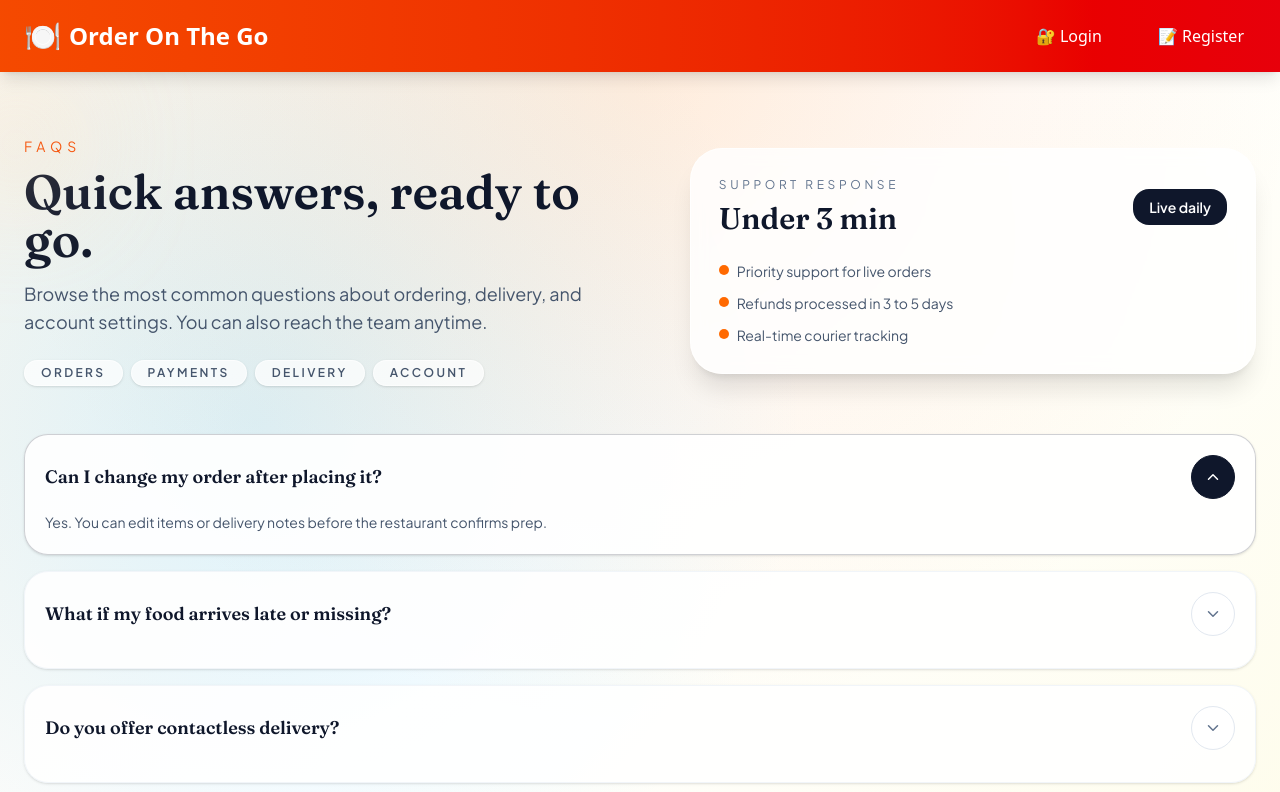
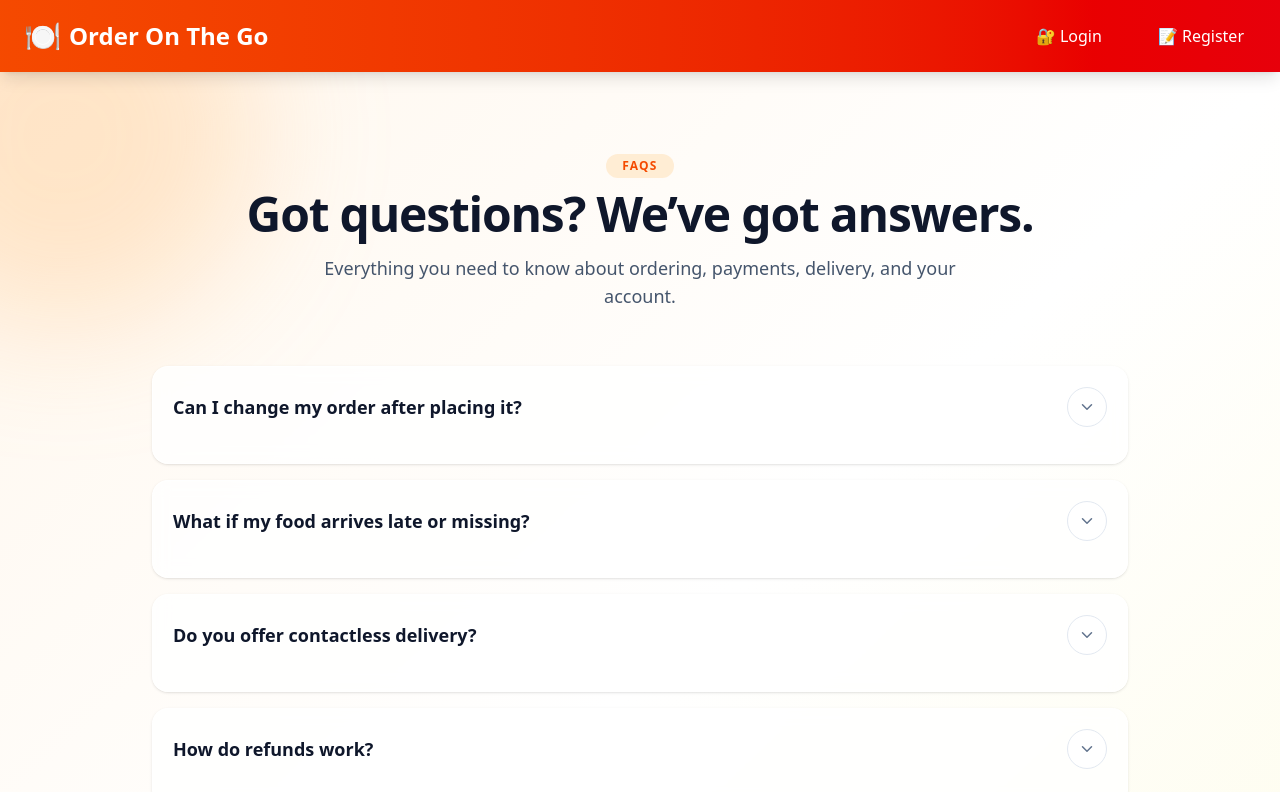
Before and after one commit to TEswarreddy/orderonthego, a React (Vite) app in the folder frontend/: page /faqs in a window 1280 px wide. Shown: the top 792 px of the page. Built offline with nearby package versions, Linux system fonts and the light colour scheme.

Commit message:
feat: Revamp FAQs page with enhanced answers, improved layout, and new footer CTA

```diff
--- a/frontend/src/pages/info/Faqs.jsx
+++ b/frontend/src/pages/info/Faqs.jsx
@@ -5,125 +5,114 @@ const Faqs = () => {
   const faqs = [
     {
       question: "Can I change my order after placing it?",
-      answer: "Yes. You can edit items or delivery notes before the restaurant confirms prep.",
+      answer:
+        "Yes. You can modify items or delivery instructions until the restaurant begins preparation.",
     },
     {
       question: "What if my food arrives late or missing?",
-      answer: "Report it in the app and our support team will credit or resend quickly.",
+      answer:
+        "Report the issue directly from the app. Our support team will quickly resolve it with a refund or replacement.",
     },
     {
       question: "Do you offer contactless delivery?",
-      answer: "Yes. Toggle contactless delivery at checkout and add drop-off instructions.",
+      answer:
+        "Absolutely. Enable contactless delivery during checkout and add drop-off instructions.",
     },
     {
       question: "How do refunds work?",
-      answer: "Refunds go back to the original payment method and typically post in 3 to 5 days.",
+      answer:
+        "Refunds are processed to your original payment method and usually reflect within 3–5 business days.",
     },
     {
       question: "Can I reorder a previous meal?",
-      answer: "Yes. Use the My Orders page to reorder favorites in a single tap.",
+      answer:
+        "Yes. Visit the My Orders page and reorder your favorites with a single tap.",
     },
   ];
 
-  const [openIndex, setOpenIndex] = useState(0);
+  const [openIndex, setOpenIndex] = useState(null);
 
   return (
-    <div className="min-h-screen bg-[radial-gradient(circle_at_top,_rgba(251,146,60,0.15),_transparent_55%),radial-gradient(circle_at_20%_35%,_rgba(56,189,248,0.18),_transparent_45%),linear-gradient(135deg,_#fff7ed_0%,_#ffffff_45%,_#fefce8_100%)] font-body text-slate-900">
-      <section className="container mx-auto px-6 py-16">
-        <div className="grid gap-10 lg:grid-cols-[1.05fr_0.95fr] lg:items-center">
-          <div className="relative max-w-xl">
-            <div className="absolute -top-10 -left-14 h-24 w-24 rounded-full bg-orange-200/50 blur-3xl" />
-            <p className="text-sm uppercase tracking-[0.35em] text-orange-600">FAQs</p>
-            <h1 className="mt-3 text-4xl font-display font-semibold sm:text-5xl">
-              Quick answers, ready to go.
-            </h1>
-            <p className="mt-4 text-base text-slate-600 sm:text-lg">
-              Browse the most common questions about ordering, delivery, and account
-              settings. You can also reach the team anytime.
-            </p>
-            <div className="mt-6 flex flex-wrap gap-2">
-              {["Orders", "Payments", "Delivery", "Account"].map((tag) => (
-                <span
-                  key={tag}
-                  className="rounded-full border border-white/60 bg-white/70 px-4 py-1 text-xs font-semibold uppercase tracking-[0.2em] text-slate-600 shadow-sm"
-                >
-                  {tag}
-                </span>
-              ))}
-            </div>
-          </div>
+    <section className="relative overflow-hidden bg-gradient-to-br from-orange-50 via-white to-yellow-50 dark:from-slate-900 dark:via-slate-950 dark:to-slate-900">
+      {/* Decorative blobs */}
+      <div className="pointer-events-none absolute -top-32 -left-32 h-96 w-96 rounded-full bg-orange-300/30 blur-3xl" />
+      <div className="pointer-events-none absolute -bottom-32 -right-32 h-96 w-96 rounded-full bg-sky-300/30 blur-3xl" />
 
-          <div className="rounded-[32px] border border-white/70 bg-white/80 p-7 shadow-xl backdrop-blur">
-            <div className="flex items-center justify-between">
-              <div>
-                <p className="text-xs uppercase tracking-[0.3em] text-slate-500">
-                  Support response
-                </p>
-                <p className="mt-2 text-3xl font-display font-semibold text-slate-900">
-                  Under 3 min
-                </p>
-              </div>
-              <div className="rounded-2xl bg-slate-900 px-4 py-2 text-sm font-semibold text-white">
-                Live daily
-              </div>
-            </div>
-            <div className="mt-6 grid gap-3 text-sm text-slate-600">
-              {[
-                "Priority support for live orders",
-                "Refunds processed in 3 to 5 days",
-                "Real-time courier tracking",
-              ].map((item) => (
-                <div key={item} className="flex items-start gap-2">
-                  <span className="mt-1 h-2.5 w-2.5 rounded-full bg-orange-500" />
-                  <span>{item}</span>
-                </div>
-              ))}
-            </div>
-          </div>
+      <div className="relative mx-auto max-w-5xl px-4 py-20 sm:px-6">
+        {/* Header */}
+        <div className="mb-14 text-center">
+          <p className="mb-3 inline-block rounded-full bg-orange-100 px-4 py-1 text-xs font-semibold uppercase tracking-widest text-orange-600 dark:bg-orange-500/10 dark:text-orange-400">
+            FAQs
+          </p>
+          <h2 className="text-4xl font-bold tracking-tight text-slate-900 sm:text-5xl dark:text-white">
+            Got questions? We’ve got answers.
+          </h2>
+          <p className="mx-auto mt-4 max-w-2xl text-base text-slate-600 sm:text-lg dark:text-slate-400">
+            Everything you need to know about ordering, payments, delivery, and your account.
+          </p>
         </div>
 
-        <div className="mt-12 grid gap-4">
+        {/* FAQ list */}
+        <div className="space-y-4">
           {faqs.map((faq, index) => {
             const isOpen = openIndex === index;
+
             return (
               <div
                 key={faq.question}
-                className={`rounded-3xl border bg-white/90 p-5 shadow-sm transition hover:-translate-y-1 hover:shadow-lg ${
-                  isOpen ? "border-slate-900/20" : "border-slate-100"
+                className={`rounded-2xl border border-white/70 bg-white/80 p-5 shadow-sm backdrop-blur transition-all duration-300 dark:border-white/10 dark:bg-slate-900/70 ${
+                  isOpen ? "shadow-lg" : "hover:shadow-md"
                 }`}
               >
                 <button
-                  type="button"
-                  onClick={() => setOpenIndex(isOpen ? -1 : index)}
+                  onClick={() => setOpenIndex(isOpen ? null : index)}
+                  aria-expanded={isOpen}
                   className="flex w-full items-center justify-between gap-4 text-left"
-                  aria-expanded={isOpen}
                 >
-                  <span className="text-lg font-display font-semibold text-slate-900">
+                  <span className="text-lg font-semibold text-slate-900 dark:text-white">
                     {faq.question}
                   </span>
+
                   <span
-                    className={`flex h-11 w-11 items-center justify-center rounded-full border text-slate-500 transition ${
+                    className={`flex h-10 w-10 items-center justify-center rounded-full border transition-all duration-300 ${
                       isOpen
-                        ? "rotate-180 border-slate-900 bg-slate-900 text-white"
-                        : "border-slate-200 bg-white"
+                        ? "rotate-180 border-orange-500 bg-orange-500 text-white"
+                        : "border-slate-200 bg-white text-slate-500 dark:border-slate-700 dark:bg-slate-800 dark:text-slate-300"
                     }`}
                   >
                     <ChevronDown size={18} />
                   </span>
                 </button>
+
+                {/* Animated answer */}
                 <div
-                  className={`grid overflow-hidden text-sm text-slate-600 transition-all duration-300 ${
+                  className={`grid overflow-hidden transition-all duration-300 ease-in-out ${
                     isOpen ? "grid-rows-[1fr] opacity-100" : "grid-rows-[0fr] opacity-0"
                   }`}
                 >
-                  <p className="mt-3 overflow-hidden leading-relaxed">{faq.answer}</p>
+                  <p className="mt-4 overflow-hidden text-sm leading-relaxed text-slate-600 dark:text-slate-400 sm:text-base">
+                    {faq.answer}
+                  </p>
                 </div>
               </div>
             );
           })}
         </div>
-      </section>
-    </div>
+
+        {/* Footer CTA */}
+        <div className="mt-16 rounded-3xl bg-slate-900 px-6 py-10 text-center text-white shadow-xl sm:px-10">
+          <h3 className="text-2xl font-semibold sm:text-3xl">
+            Still need help?
+          </h3>
+          <p className="mt-3 text-slate-300">
+            Our support team is available 24/7 to assist you.
+          </p>
+          <button className="mt-6 rounded-full bg-orange-500 px-8 py-3 text-sm font-semibold transition hover:bg-orange-600">
+            Contact Support
+          </button>
+        </div>
+      </div>
+    </section>
   );
 };
 
```
